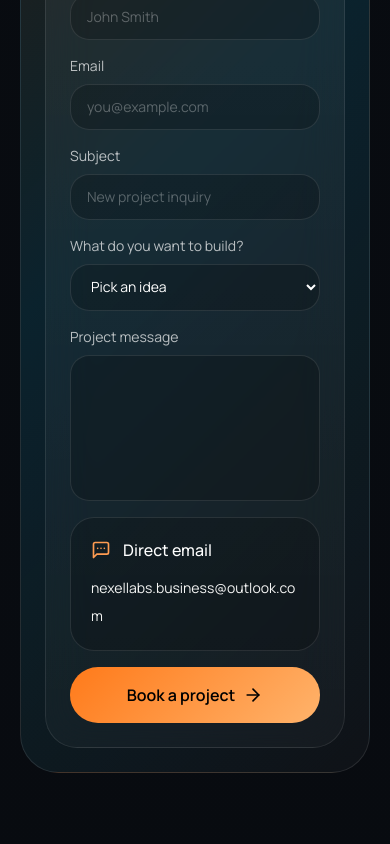
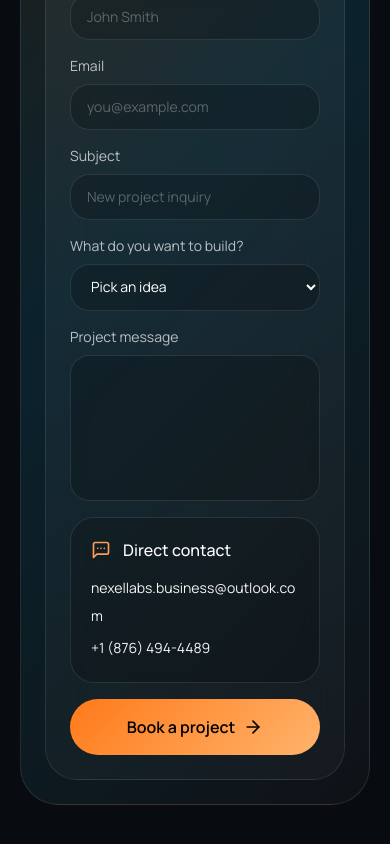
Before and after one commit to NexelGames71/NexelLabs, a Next.js app: page / in a window 390 px wide. Shown: the part 11118-11962 px from the top of the page. Built offline with nearby package versions, Linux system fonts and the light colour scheme.

Commit message:
Add business phone number

```diff
--- a/app/page.tsx
+++ b/app/page.tsx
@@ -701,9 +701,16 @@ export default function Home() {
                   <div className="rounded-[1.5rem] border border-white/10 bg-black/20 p-5">
                     <div className="flex items-center gap-3">
                       <MessageSquareMore className="h-5 w-5 text-[#ff9c52]" />
-                      <p className="font-medium text-white">Direct email</p>
+                      <p className="font-medium text-white">Direct contact</p>
                     </div>
-                    <p className="mt-3 break-all text-sm leading-7 text-white/58">nexellabs.business@outlook.com</p>
+                    <div className="mt-3 grid gap-1 text-sm leading-7 text-white/58">
+                      <a href="mailto:nexellabs.business@outlook.com" className="break-all transition hover:text-white">
+                        nexellabs.business@outlook.com
+                      </a>
+                      <a href="tel:+18764944489" className="transition hover:text-white">
+                        +1 (876) 494-4489
+                      </a>
+                    </div>
                   </div>
 
                   <button
@@ -760,6 +767,9 @@ export default function Home() {
             <a href="mailto:nexellabs.business@outlook.com" className="transition hover:text-white">
               nexellabs.business@outlook.com
             </a>
+            <a href="tel:+18764944489" className="transition hover:text-white">
+              +1 (876) 494-4489
+            </a>
             <p className="text-white/38">© 2026 Nexel Labs. All rights reserved.</p>
           </div>
         </div>
```
